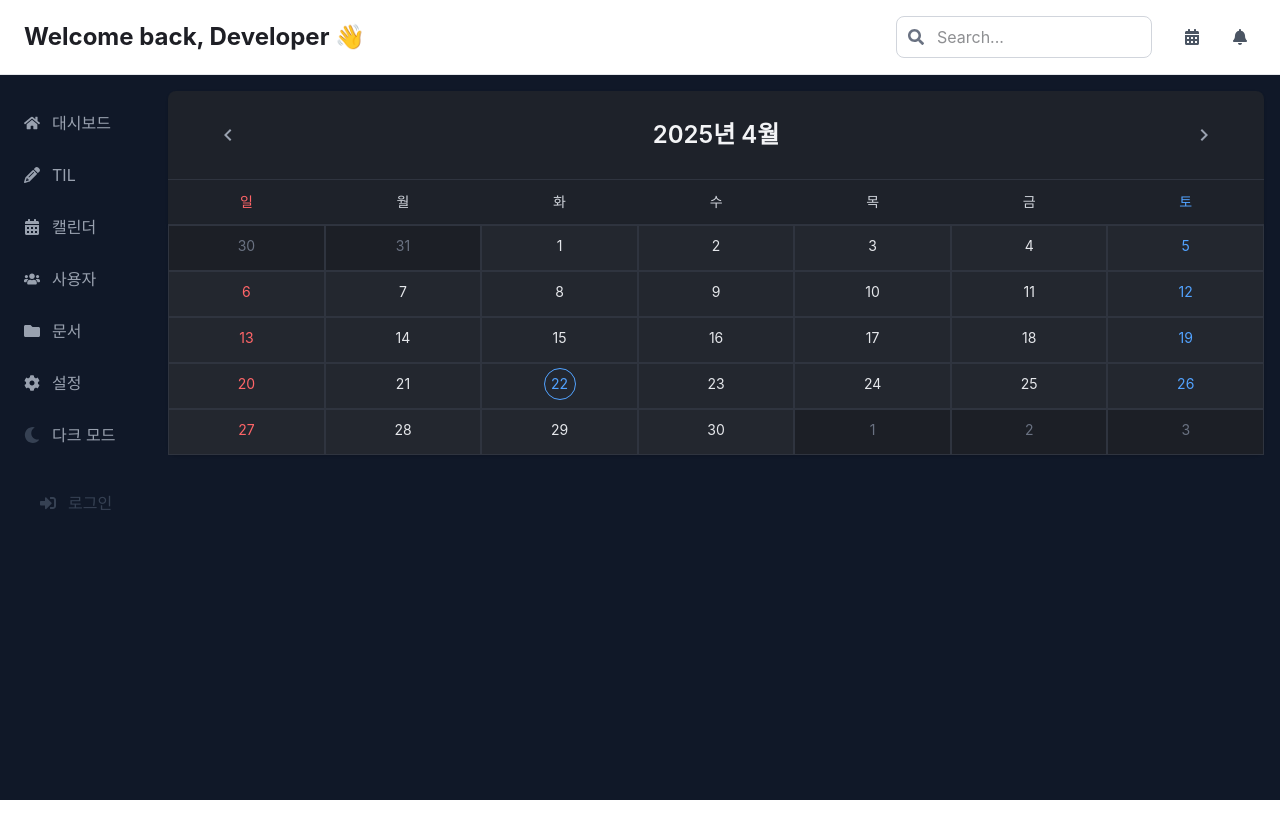
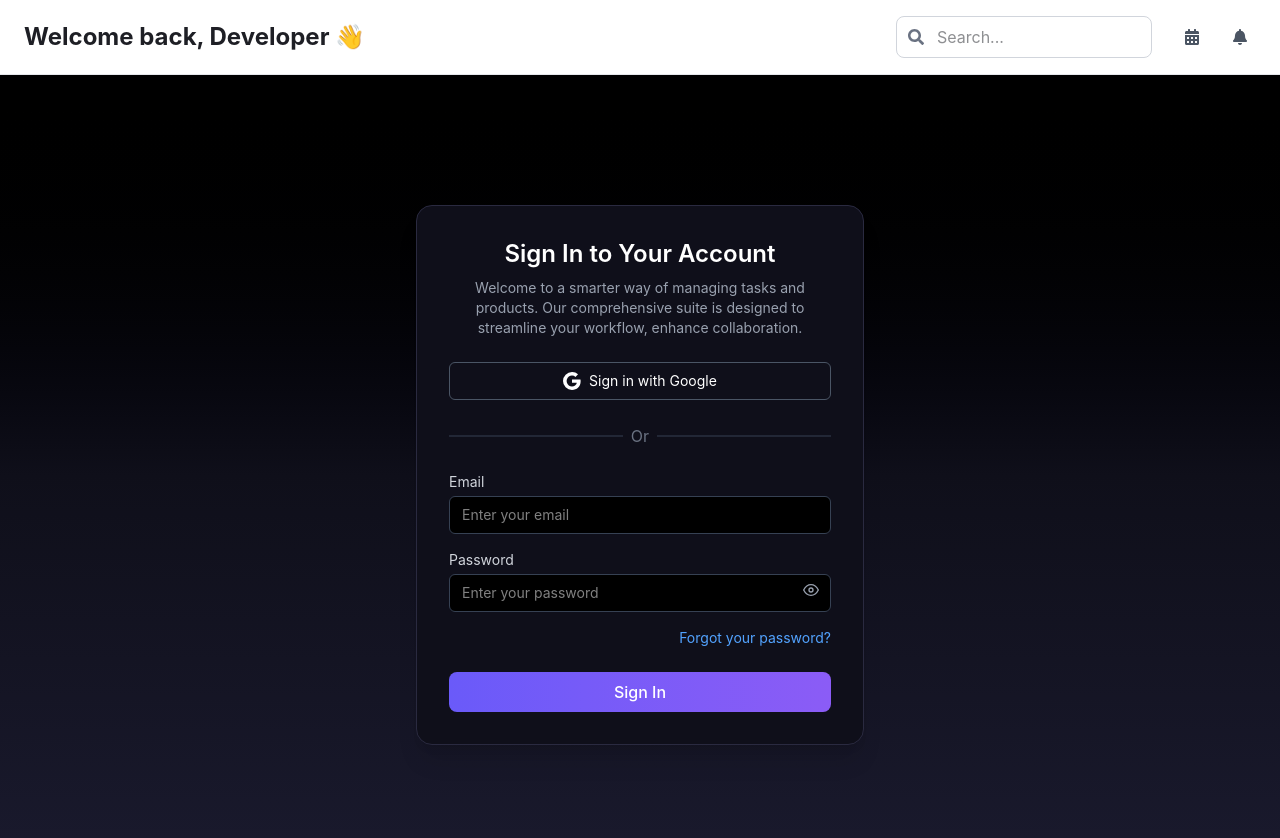
Before and after one commit to hi-tomato/notion-clone, a React (Vite) app: page /calendar in a window 1280 px wide. Shown: the top 838 px of the page. Before the commit the page ends 800 px from the top, so only its background shows below. Built offline with nearby package versions, Linux system fonts and the light colour scheme; no server answers.

Commit message:
feat: 로그인 컴포넌트 생성 로그인을 하지 않았을 때, 컨텐츠를 안 보여지도록 조건부 렌더링을 처리하였다.

```diff
--- a/src/components/Layout.tsx
+++ b/src/components/Layout.tsx
@@ -2,17 +2,26 @@ import Header from '@/components/Header';
 import React from 'react';
 import { Outlet } from 'react-router-dom';
 import Sidebar from './Sidebar';
+import useAuthStore from '@/store/authStore';
+import Button from '@/components/ui/Button';
+import Login from '@/pages/Login';
 
 const Layout = () => {
+  const user = useAuthStore((state) => state.user);
+  console.log(user);
   return (
     <div className="min-h-screen flex flex-col bg-gray-900 text-white">
       <Header />
+      {user ? (
         <div className="md:flex flex-1 overflow-hidden">
           <Sidebar />
           <main className="flex-1 p-4 overflow-auto">
             <Outlet />
           </main>
         </div>
+      ) : (
+        <Login />
+      )}
     </div>
   );
 };
--- a/src/main.tsx
+++ b/src/main.tsx
@@ -9,13 +9,13 @@ import Layout from '@/components/Layout';
 import DiaryPreview from '@/components/DiaryPreview';
 import Calendar from '@/pages/Calendar';
 
-// interface ProtectedRouteProps {
-//   children: ReactNode;
-// }
+interface ProtectedRouteProps {
+  children: ReactNode;
+}
 
-// const ProtectedRoute = ({ children }: ProtectedRouteProps) => {
-//   return <>{children}</>;
-// };
+const ProtectedRoute = ({ children }: ProtectedRouteProps) => {
+  return <>{children}</>;
+};
 
 createRoot(document.getElementById('root')!).render(
   <StrictMode>
--- a/src/pages/Login.tsx
+++ b/src/pages/Login.tsx
@@ -1,7 +1,79 @@
+// components/Login.tsx
+import Button from '@/components/ui/Button';
+import useAuthStore from '@/store/authStore';
 import React from 'react';
+import { BsGoogle } from 'react-icons/bs';
+import { FiEye } from 'react-icons/fi';
 
 const Login = () => {
-  return <div>Login</div>;
+  const login = useAuthStore((state) => state.login);
+  return (
+    <div className="min-h-screen flex items-center justify-center bg-gradient-to-b from-black via-[#0f0f1a] to-[#1a1a2e] px-4">
+      <div className="w-full max-w-md bg-[#0f0f1a] text-white rounded-2xl p-8 shadow-xl border border-[#2a2a40]">
+        <h2 className="text-2xl font-semibold text-center">
+          Sign In to Your Account
+        </h2>
+        <p className="text-sm text-center text-gray-400 mt-2">
+          Welcome to a smarter way of managing tasks and products. Our
+          comprehensive suite is designed to streamline your workflow, enhance
+          collaboration.
+        </p>
+
+        <button
+          className="mt-6 w-full flex items-center justify-center gap-2 bg-transparent border border-gray-600 rounded-md py-2 text-sm hover:bg-gray-800 transition "
+          onClick={login}
+        >
+          <BsGoogle className="text-lg" />
+          Sign in with Google
+        </button>
+
+        <div className="relative my-6 text-center text-gray-500">
+          <span className="bg-[#0f0f1a] px-2 relative z-10">Or</span>
+          <div className="absolute left-0 top-1/2 w-full h-px bg-gray-700 -z-0 transform -translate-y-1/2"></div>
+        </div>
+
+        <form className="flex flex-col gap-4">
+          <div>
+            <label htmlFor="email" className="text-sm mb-1 block text-gray-300">
+              Email
+            </label>
+            <input
+              type="email"
+              id="email"
+              placeholder="Enter your email"
+              className="w-full bg-black border border-gray-700 rounded-md px-3 py-2 text-sm focus:outline-none focus:border-blue-500"
+            />
+          </div>
+
+          <div className="relative">
+            <label
+              htmlFor="password"
+              className="text-sm mb-1 block text-gray-300"
+            >
+              Password
+            </label>
+            <input
+              type="password"
+              id="password"
+              placeholder="Enter your password"
+              className="w-full bg-black border border-gray-700 rounded-md px-3 py-2 text-sm focus:outline-none focus:border-blue-500 pr-10"
+            />
+            <FiEye className="absolute right-3 top-10 transform -translate-y-1/2 text-gray-400 cursor-pointer" />
+          </div>
+
+          <div className="text-right text-sm text-blue-400 cursor-pointer hover:underline">
+            Forgot your password?
+          </div>
+
+          <Button
+            className="mt-2 w-full bg-gradient-to-r from-[#6a5af9] to-[#8b5cf6] hover:opacity-90 text-white font-medium py-2 rounded-lg transition"
+            text="Sign In"
+            onClick={login}
+          />
+        </form>
+      </div>
+    </div>
+  );
 };
 
 export default Login;
```
Lines whose indentation alone changed are shown as unchanged.
